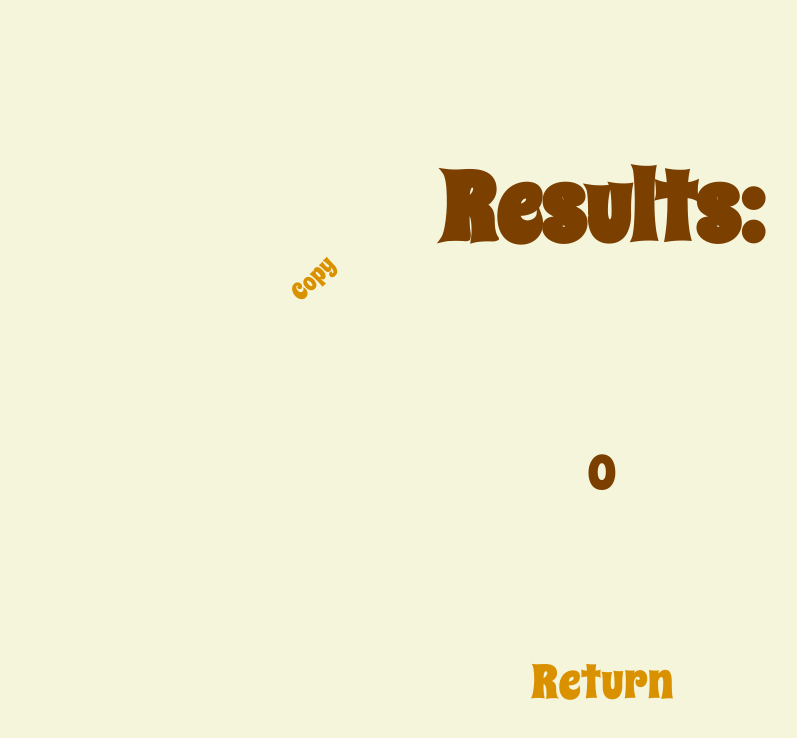
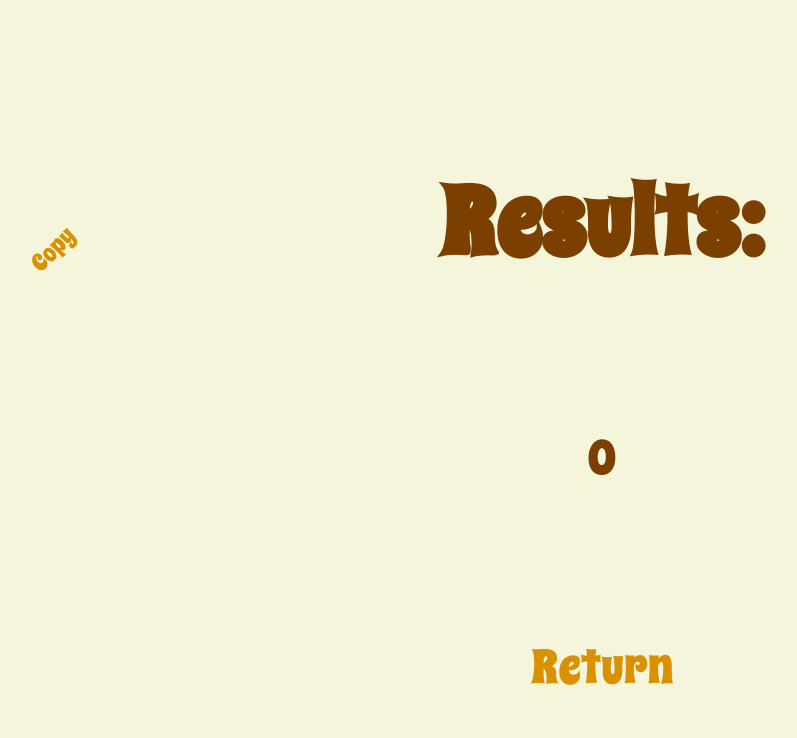
Before and after one commit to Mouzone/rng, a SvelteKit app: page / in a window 1280 px wide. Both pictures are taken after a click on the button "Generate". Shown: the top 738 px of the page, without its empty margins (38-835 px from the left). Built offline with nearby package versions, Linux system fonts and the light colour scheme.

Commit message:
Reset to last state that copy button worked and held its position

```diff
--- a/src/routes/+page.svelte
+++ b/src/routes/+page.svelte
@@ -81,15 +81,18 @@
 			out:slide={{ duration: 700, easing: cubicIn }}
 		>
 			<h1>Results:</h1>
-			<button
-				id="copy-button"
-				onclick={() =>
-					navigator.clipboard.writeText(results.join(", "))}
-				>Copy</button
-			>
+
 			<div id="results-container">
+				<button
+					id="copy-button"
+					onclick={() =>
+						navigator.clipboard.writeText(results.join(", "))}
+					>Copy</button
+				>
 				{#each results as result}
-					<p class="result">{result}</p>
+					<p class="result">
+						{result}
+					</p>
 				{/each}
 			</div>
 			<button
@@ -264,10 +267,10 @@
 		justify-content: center;
 	}
 	#copy-button {
-		position: relative;
+		position: absolute;
 		font-size: 0.5em;
-		left: -12em;
-		top: 0em;
+		left: 2.5em;
+		top: 9.8em;
 		transform: rotate(-45deg);
 	}
 	#results-container {
```
